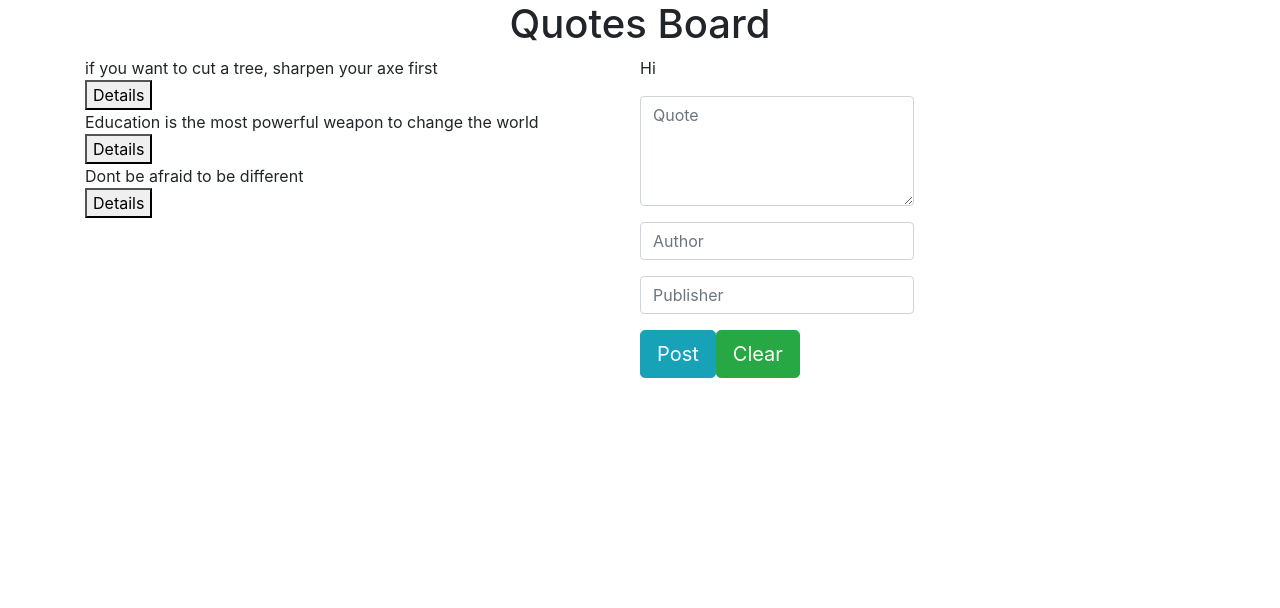
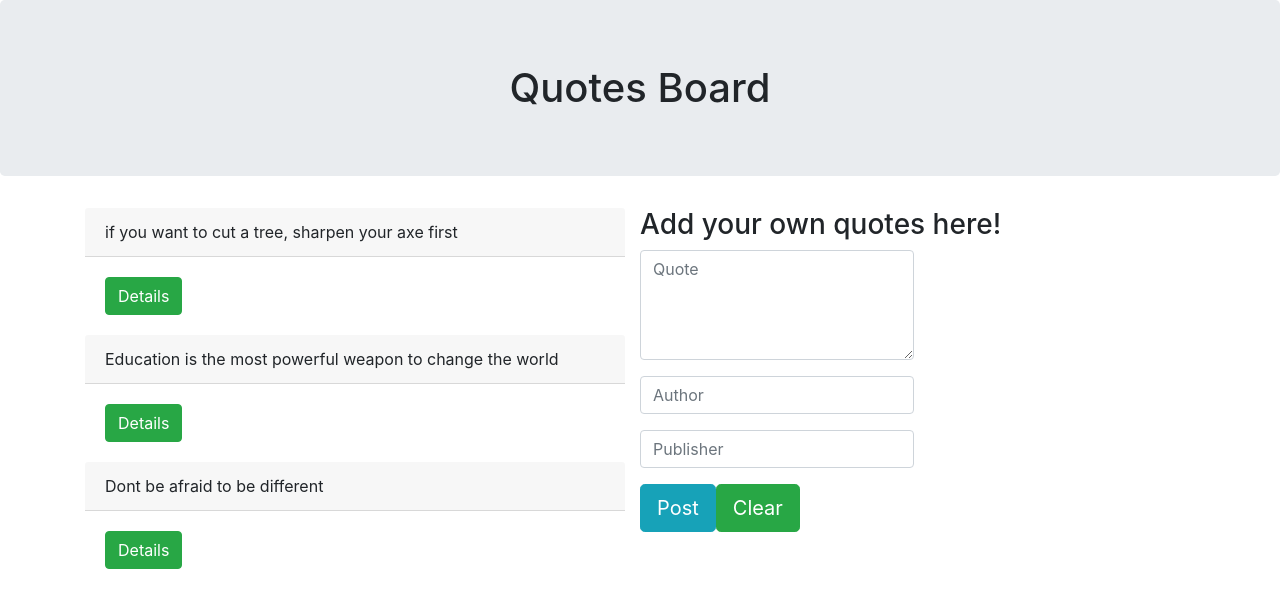
Before and after one commit to Galgallo1/Quotes, an Angular app: page / in a window 1280 px wide. Shown: the top 608 px of the page. Built offline with nearby package versions, Linux system fonts and the light colour scheme.

Commit message:
add cards to the body section

```diff
--- a/src/app/quote-form/quote-form.component.html
+++ b/src/app/quote-form/quote-form.component.html
@@ -1,5 +1,4 @@
-<p>Hi</p>
-
+<h3>Add your own quotes here!</h3>
 <div id="quotesform">
     <div class="container-fluid">
       <div class="row">
--- a/src/app/quotes/quotes.component.html
+++ b/src/app/quotes/quotes.component.html
@@ -1,15 +1,18 @@
-<h1>Quotes Board</h1>
+<h1 class="jumbotron">Quotes Board</h1>
 
 <div class="container">
     <div class="row">
         <div class="col-md-6">
             <div *ngFor='let quote of quotes; let i=index'>
                 <div>
-                    <div>
+                    <div class="card-header">
                         {{ quote.body }}
                     </div>
-                    <button (click)='toggleDetails(i)' >Details</button>
-                    <app-goal-details *ngIf='quote.showPublisher' [quotes]='quote' (Complete)= 'deleteQuote($event,i)'></app-goal-details>
+                    <div class="card-body">
+                        <button class="btn btn-success" (click)='toggleDetails(i)' >Details</button>
+                        <app-goal-details *ngIf='quote.showPublisher' [quotes]='quote' (Complete)= 'deleteQuote($event,i)'></app-goal-details>
+                    </div>
+
 
                     </div>
                 </div>
```
